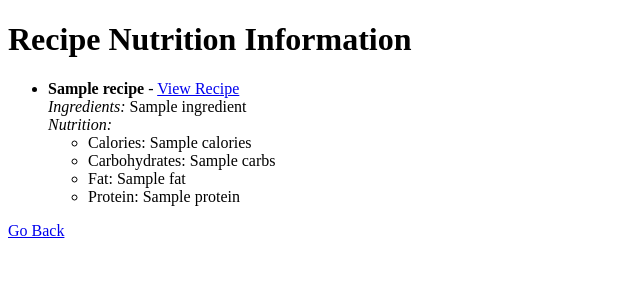
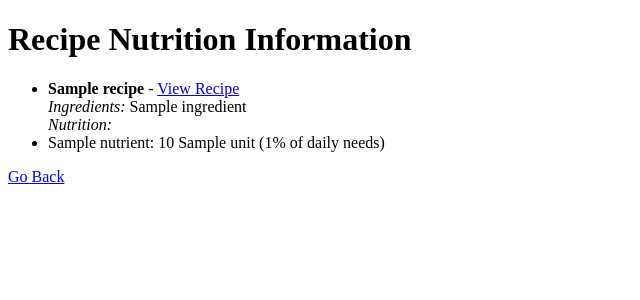
Before and after one commit to yvonnecheng0/reciperecs, a Flask app: template templates/nutrition.html in a window 1280 px wide. Shown: the part 26-326 px from the top of the page, without its empty margins (0-640 px from the left). Run offline with Flask 2, Linux system fonts and the light colour scheme; the template is opened without the code that fills it: most values are stand-ins (such as "Sample title", 1, 10 or a date in 2020).

Commit message:
got the nutritions page working, results page is still down

```diff
--- a/templates/nutrition.html
+++ b/templates/nutrition.html
@@ -24,13 +24,10 @@
                 <em>Ingredients:</em> {{ recipe.ingredients | join(', ') }}
                 <br>
                 <em>Nutrition:</em>
-                <ul>
-                    <li>Calories: {{ recipe.nutrition.calories }}</li>
-                    <li>Carbohydrates: {{ recipe.nutrition.carbs }}</li>
-                    <li>Fat: {{ recipe.nutrition.fat }}</li>
-                    <li>Protein: {{ recipe.nutrition.protein }}</li>
-                    <!-- Add more nutrition information as needed -->
-                </ul>
+                {% for nutrient in recipe.nutrition.nutrients %}
+                <li>{{ nutrient.name }}: {{ nutrient.amount }} {{ nutrient.unit }} ({{ nutrient.percentOfDailyNeeds }}% of daily needs)</li>
+            {% endfor %}
+        </ul>
             </li>
         {% endfor %}
     </ul>
```
